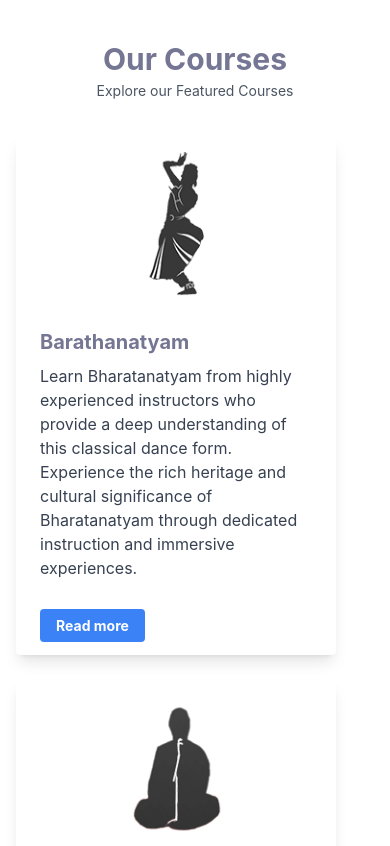
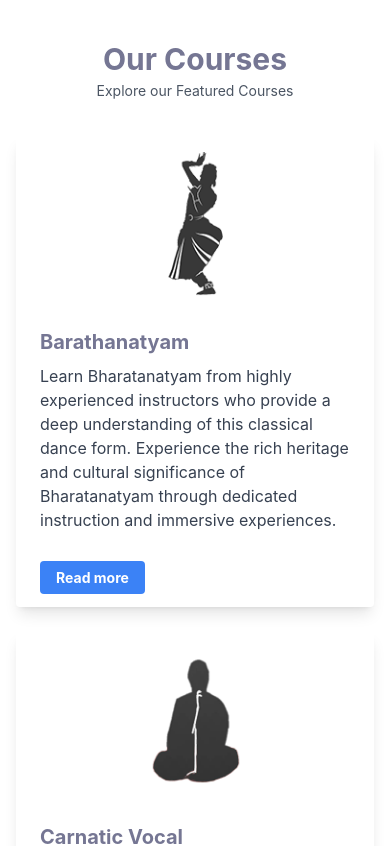
Before and after one commit to nadanaloga/React-app, a React (Create React App) app: page / in a window 390 px wide. Shown: the part 2240-3086 px from the top of the page. Built offline with nearby package versions, Linux system fonts and the light colour scheme.

Commit message:
Removed space on Mobile view

```diff
--- a/src/components/Card.js
+++ b/src/components/Card.js
@@ -9,7 +9,7 @@ const Card = ({ imageUrl, title, content, link }) => {
   });
 
   return (
-    <animated.div className="w-full max-w-xs flex flex-col rounded overflow-hidden shadow-lg" style={props}>
+    <animated.div className="w-full flex flex-col rounded overflow-hidden shadow-lg" style={props}>
       <div className="flex justify-center py-4">
         <img className="w-24 h-auto object-cover" src={imageUrl} alt="Card image" />
       </div>
```
